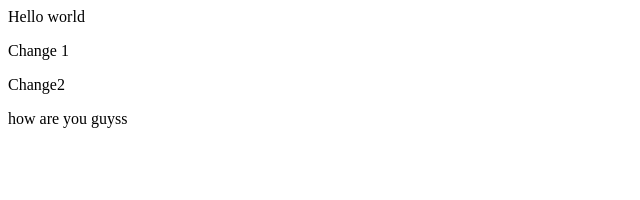
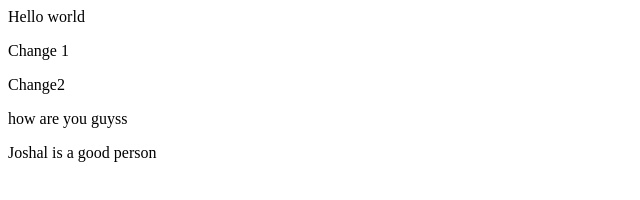
Before and after one commit to GauthamPoojary01/testwebsite, a plain HTML site: page index.html in a window 1280 px wide. Shown: the whole page, without its empty margins (0-640 px from the left). Drawn offline with Linux system fonts and the light colour scheme.

Commit message:
This is my first commit

```diff
--- a/index.html
+++ b/index.html
@@ -2,3 +2,4 @@
 <p>Change 1</p>
 <p>Change2</p>
 <p> how are you guyss </p>
+<p>Joshal is a good person</p>
```
